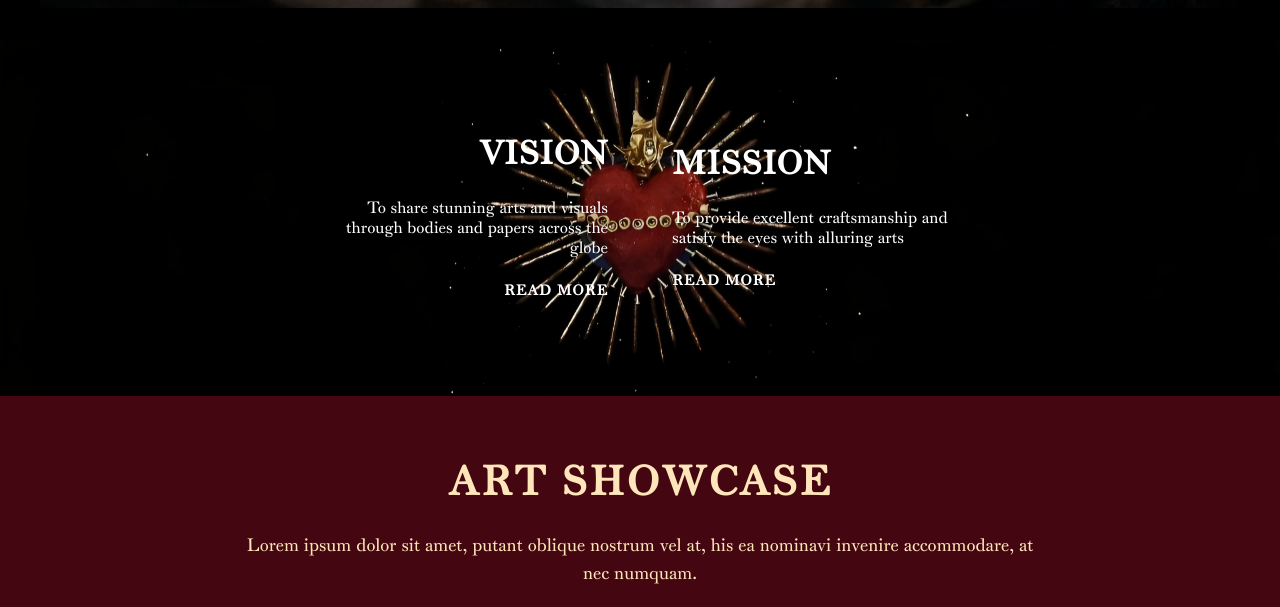
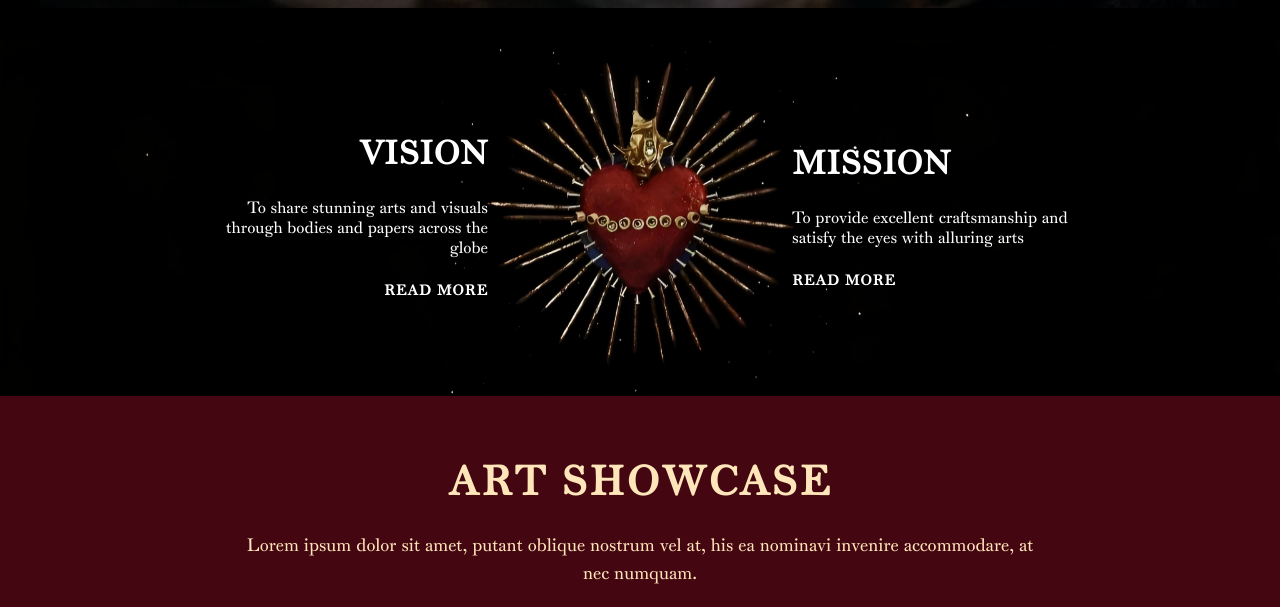
Before and after one commit to karealrylle/KnCoStudio, a plain HTML site: page index.html in a window 1280 px wide. Shown: the part 800-1407 px from the top of the page. Drawn offline with Linux system fonts and the light colour scheme; files whose address does not match are found by name.

Commit message:
Update style.css

```diff
--- a/style.css
+++ b/style.css
@@ -291,7 +291,7 @@ p {
     display: flex;
     justify-content: center;
     align-items: center;
-    gap: 4rem;
+    gap: 19rem;
     max-width: 1200px;
     margin: 0 auto;
 }
```
